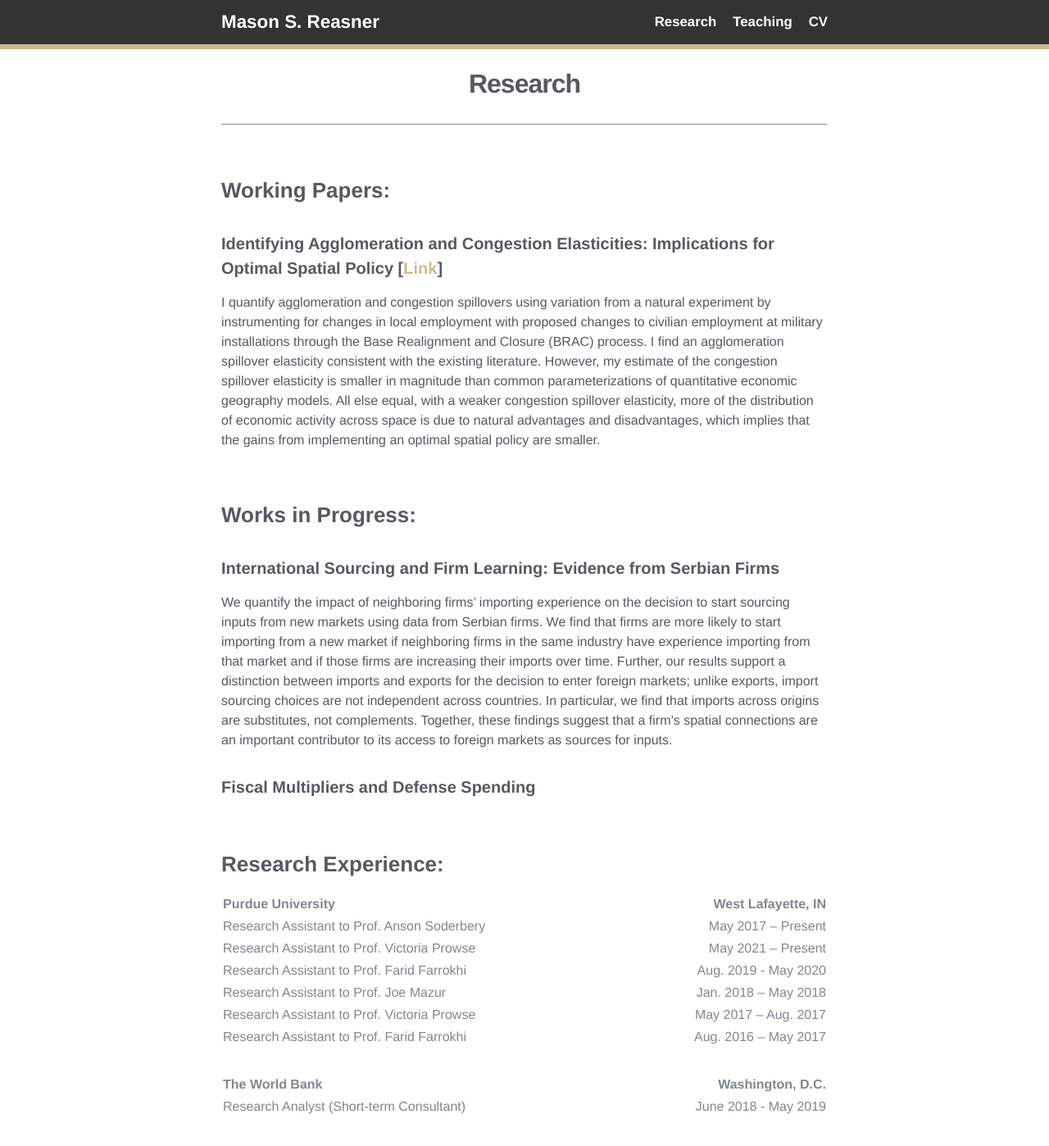
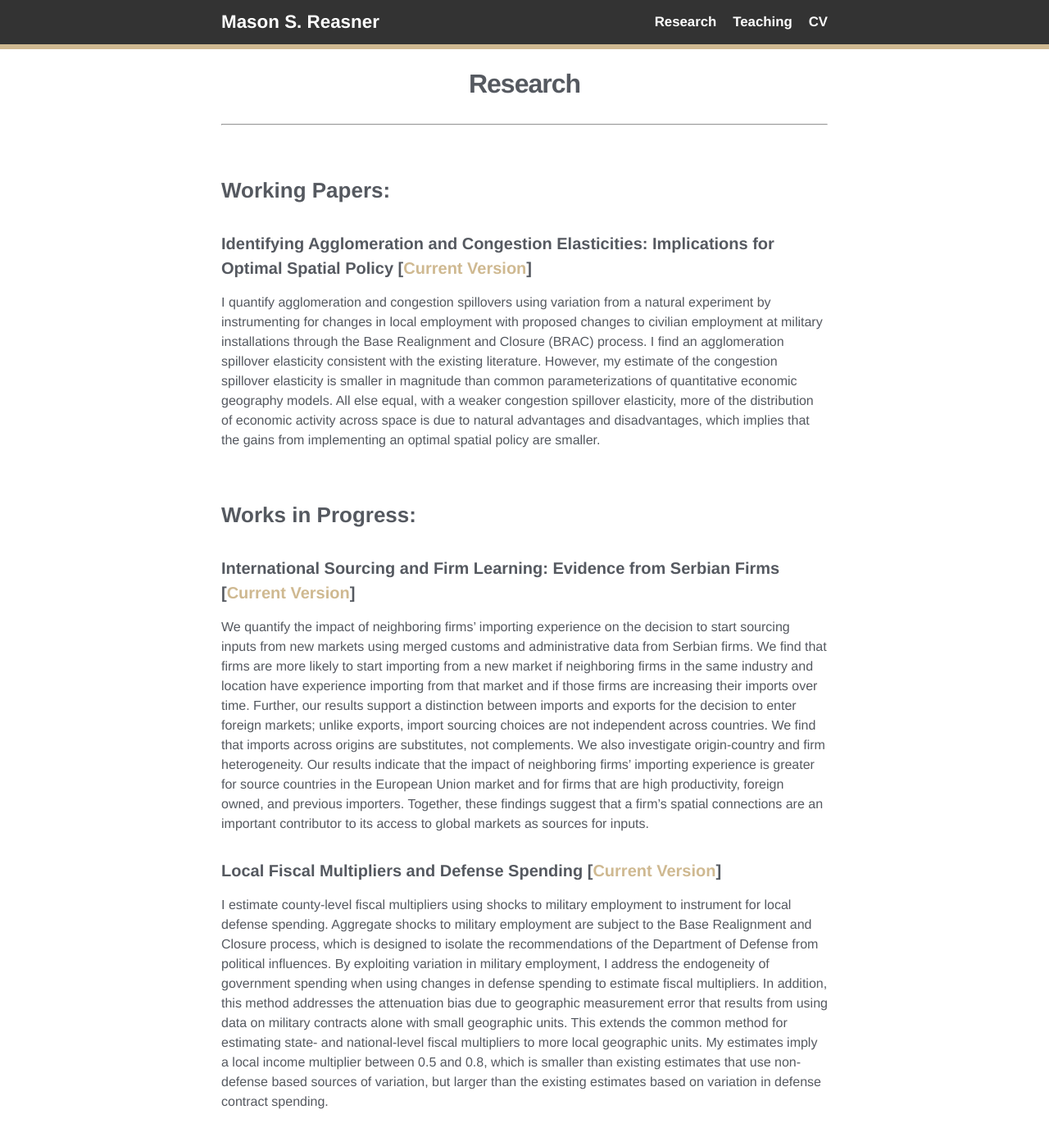
Before and after one commit to reasner/reasner.github.io, a Jekyll site: the page built from research.md, in a window 1280 px wide and 1400 px high. Shown: the whole window at 82% size. Built offline with Jekyll 4.4.1, drawn with Linux system fonts in a browser that asks for light colours.

Commit message:
update research with drafts

```diff
--- a/research.md
+++ b/research.md
@@ -8,17 +8,20 @@ permalink: /research/
 ***
 ### Working Papers:
 
-#### Identifying Agglomeration and Congestion Elasticities: Implications for Optimal Spatial Policy \[[Link](../assets/docs/reasner_jmp.pdf)\]
+#### Identifying Agglomeration and Congestion Elasticities: Implications for Optimal Spatial Policy \[[Current Version](../assets/docs/reasner_jmp.pdf)\]
 
 I quantify agglomeration and congestion spillovers using variation from a natural experiment by instrumenting for changes in local employment with proposed changes to civilian employment at military installations through the Base Realignment and Closure (BRAC) process. I find an agglomeration spillover elasticity consistent with the existing literature. However, my estimate of the congestion spillover elasticity is smaller in magnitude than common parameterizations of quantitative economic geography models. All else equal, with a weaker congestion spillover elasticity, more of the distribution of economic activity across space is due to natural advantages and disadvantages, which implies that the gains from implementing an optimal spatial policy are smaller.
 
 ### Works in Progress:
 
-#### International Sourcing and Firm Learning: Evidence from Serbian Firms
+#### International Sourcing and Firm Learning: Evidence from Serbian Firms \[[Current Version](../assets/docs/serbia_imports.pdf)\]
 
-We quantify the impact of neighboring firms' importing experience on the decision to start sourcing inputs from new markets using data from Serbian firms. We find that firms are more likely to start importing from a new market if neighboring firms in the same industry have experience importing from that market and if those firms are increasing their imports over time. Further, our results support a distinction between imports and exports for the decision to enter foreign markets; unlike exports, import sourcing choices are not independent across countries. In particular, we find that imports across origins are substitutes, not complements. Together, these findings suggest that a firm's spatial connections are an important contributor to its access to foreign markets as sources for inputs.
+We quantify the impact of neighboring firms' importing experience on the decision to start sourcing inputs from new markets using merged customs and administrative data from Serbian firms. We find that firms are more likely to start importing from a new market if neighboring firms in the same industry and location have experience importing from that market and if those firms are increasing their imports over time. Further, our results support a distinction between imports and exports for the decision to enter foreign markets; unlike exports, import sourcing choices are not independent across countries. We find that imports across origins are substitutes, not complements. We also investigate origin-country and firm heterogeneity. Our results indicate that the impact of neighboring firms' importing experience is greater for source countries in the European Union market and for firms that are high productivity, foreign owned, and previous importers. Together, these findings suggest that a firm's spatial connections are an important contributor to its access to global markets as sources for inputs.
 
-#### Fiscal Multipliers and Defense Spending
+#### Local Fiscal Multipliers and Defense Spending \[[Current Version](../assets/docs/multipliers.pdf)\]
+
+I estimate county-level fiscal multipliers using shocks to military employment to instrument for local defense spending. Aggregate shocks to military employment are subject to the Base Realignment and Closure process, which is designed to isolate the recommendations of the Department of Defense from political influences. By exploiting variation in military employment, I address the endogeneity of government spending when using changes in defense spending to estimate fiscal multipliers. In addition, this method addresses the attenuation bias due to geographic measurement error that results from using data on military contracts alone with small geographic units. This extends the common method for estimating state- and national-level fiscal multipliers to more local geographic units. My estimates imply a local income multiplier between 0.5 and 0.8, which is smaller than existing estimates that use non-defense based sources of variation, but larger than the existing estimates based on variation in defense contract spending.
+
 
 ### Research Experience:
 
```
Also changed, not shown: 2 other files.
